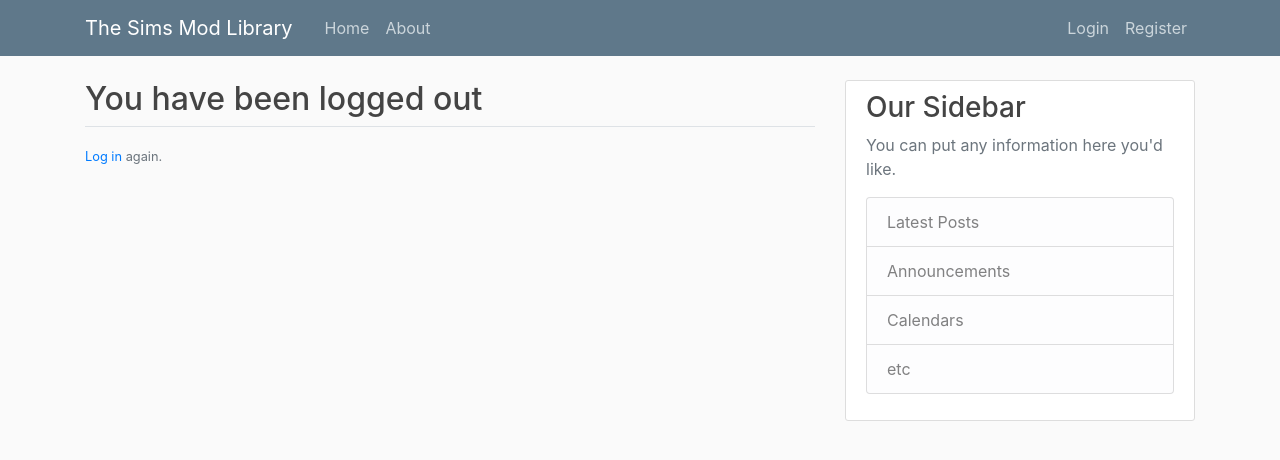
After one commit to nerdferby/django-blog, a Django app: page /logout/ in a window 1280 px wide. The commit adds this page. Shown: the top 460 px of the page. Run offline with Django 3.2, Linux system fonts and the light colour scheme; some libraries are stand-ins or nearby versions.

Commit message:
Part 7 finished

```diff
--- a/blog/templates/blog/base.html
+++ b/blog/templates/blog/base.html
@@ -21,8 +21,7 @@
 <header class="site-header">
     <nav class="navbar navbar-expand-md navbar-dark bg-steel fixed-top">
         <div class="container">
-            <a class="navbar-brand mr-4" href="{% url 'blog-home' %}">The
-                Sims Mod Library</a>
+            <a class="navbar-brand mr-4" href="{% url 'blog-home' %}">The Sims Mod Library</a>
             <button class="navbar-toggler" type="button" data-toggle="collapse" data-target="#navbarToggle" aria-controls="navbarToggle" aria-expanded="false" aria-label="Toggle navigation">
                 <span class="navbar-toggler-icon"></span>
             </button>
@@ -33,8 +32,13 @@
                 </div>
                 <!-- Navbar Right Side -->
                 <div class="navbar-nav">
-                    <a class="nav-item nav-link" href="#">Login</a>
-                    <a class="nav-item nav-link" href="{% url 'register' %}">Register</a>
+                    {% if user.is_authenticated %}
+                        <a class="nav-item nav-link" href="{% url 'profile' %}">{{ user.username }}</a>
+                        <a class="nav-item nav-link" href="{% url 'logout' %}">Logout</a>
+                    {% else %}
+                        <a class="nav-item nav-link" href="{% url 'login' %}">Login</a>
+                        <a class="nav-item nav-link" href="{% url 'register' %}">Register</a>
+                    {% endif %}
                 </div>
             </div>
         </div>
--- a/django_tutorial/settings.py
+++ b/django_tutorial/settings.py
@@ -124,3 +124,6 @@
 STATIC_URL = '/static/'
 
 CRISPY_TEMPLATE_PACK = 'bootstrap4'  # researching for beyond bootstrap
+
+LOGIN_REDIRECT_URL = "blog-home"
+LOGIN_URL = 'login'
--- a/django_tutorial/urls.py
+++ b/django_tutorial/urls.py
@@ -14,11 +14,15 @@
     2. Add a URL to urlpatterns:  path('blog/', include('blog.urls'))
 """
 from django.contrib import admin
+from django.contrib.auth import views as auth_views
 from django.urls import path, include
 from users import views as user_views
 
 urlpatterns = [
     path('admin/', admin.site.urls),
     path('register/', user_views.register, name='register'),
+    path('profile/', user_views.profile, name='profile'),
+    path('login/', auth_views.LoginView.as_view(template_name="users/login.html"), name='login'),
+    path('logout/', auth_views.LogoutView.as_view(template_name="users/logout.html"), name='logout'),
     path('', include('blog.urls')),
 ]
--- a/users/templates/users/register.html
+++ b/users/templates/users/login.html
@@ -6,19 +6,19 @@
             {% csrf_token %}
             <fieldset class="form-group">
                 <legend class="border-bottom mb-4">
-                    Join Today
+                    Log In
                 </legend>
                 {{ form|crispy }}
             </fieldset>
             <div class="form-group">
                 <button class="btn btn-outline-info" type="submit">
-                    Sign up
+                    Login
                 </button>
             </div>
         </form>
         <div class="border-top pt-3">
             <small class="text-muted">
-                Already registered? <a class="ml-2" href="#">Sign in</a>
+                Need an account? <a class="ml-2" href="{% url 'register' %}">Register</a>
                 instead.
             </small>
         </div>
--- /dev/null
+++ b/users/templates/users/logout.html
@@ -0,0 +1,9 @@
+{% extends "blog/base.html" %}
+{% block content %}
+    <h2>You have been logged out</h2>
+    <div class="border-top pt-3">
+        <small class="text-muted">
+            <a href="{% url 'login' %}">Log in</a> again.
+        </small>
+    </div>
+{% endblock content %}
--- /dev/null
+++ b/users/templates/users/profile.html
@@ -0,0 +1,5 @@
+{% extends "blog/base.html" %}
+{% load crispy_forms_tags %}
+{% block content %}
+    <h1>Welcome, {{ user.username }}</h1>
+{% endblock content %}
```
Also changed, not shown: users/views.py (+9 -3 lines).
